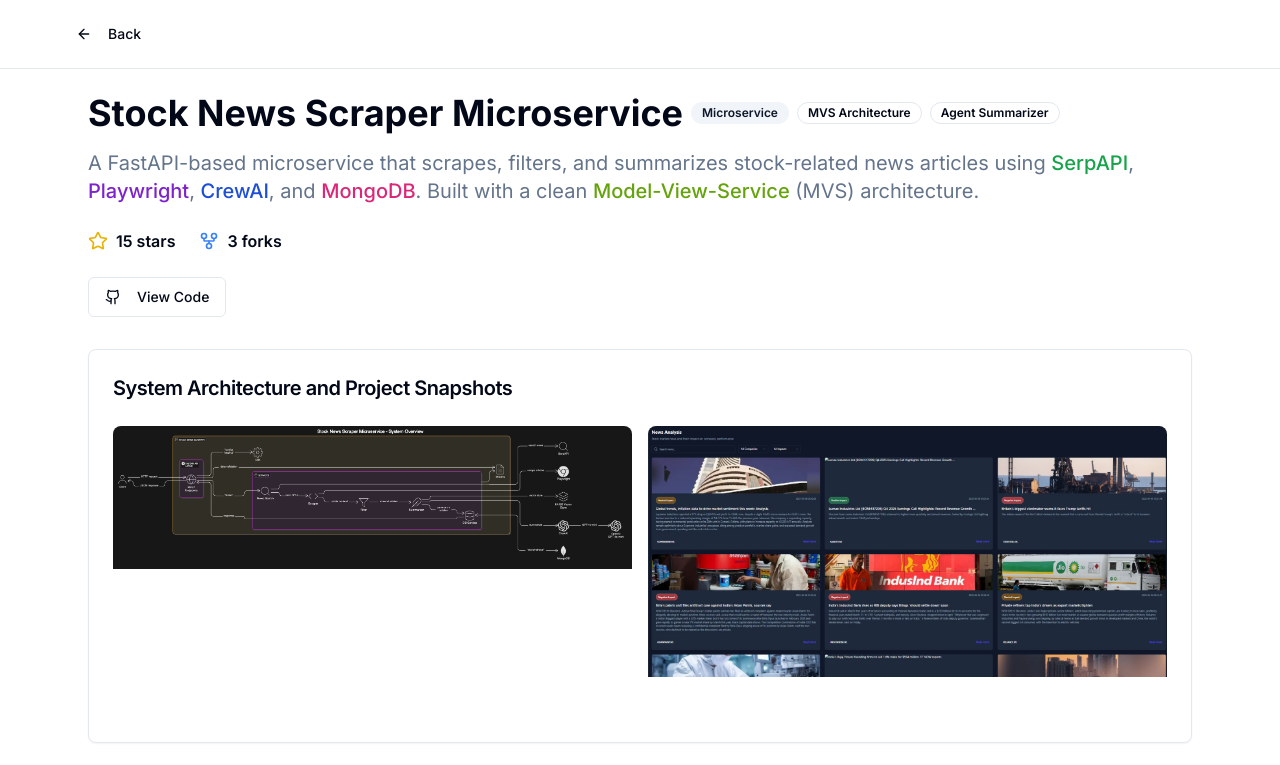
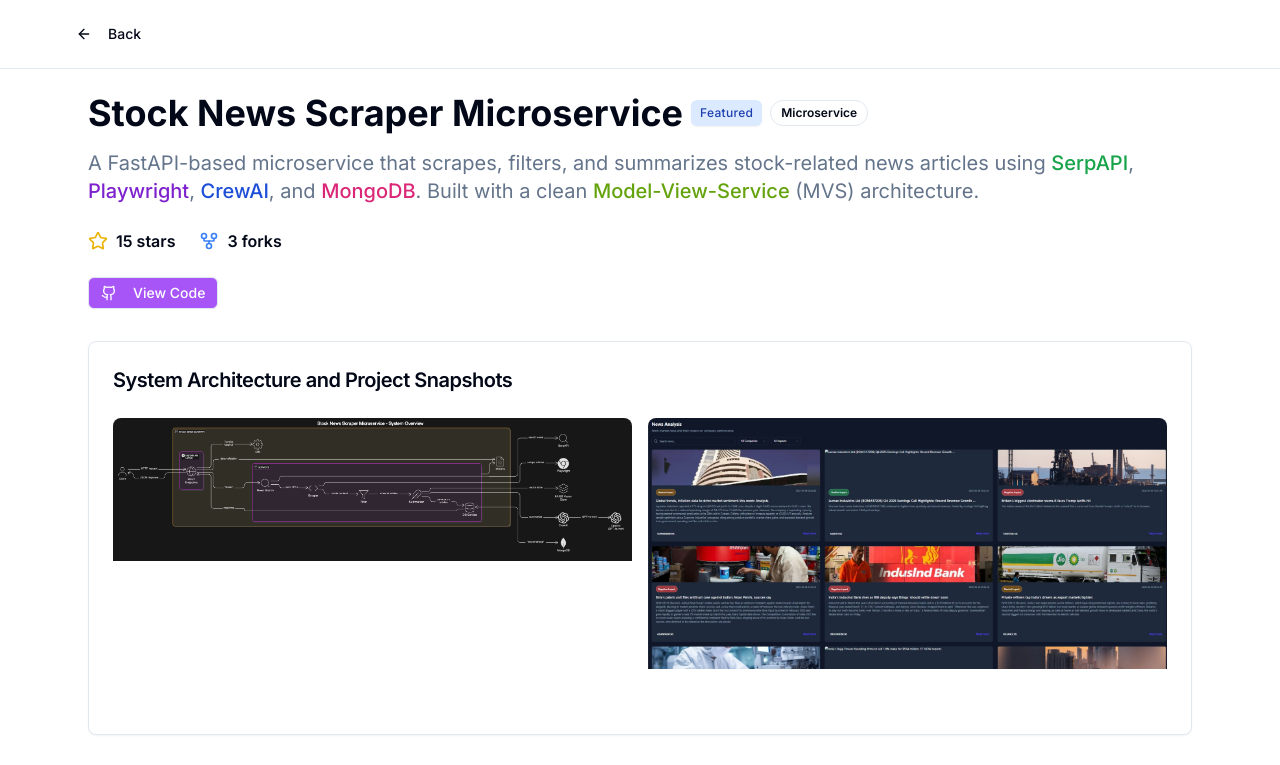
Before and after one commit to riyal-rj/myPortfolio, a React (Vite) app: page /projects/news-scrapper in a window 1280 px wide. Shown: the top 765 px of the page. Built offline with nearby package versions, Linux system fonts and the light colour scheme.

Commit message:
updatd buttons

```diff
--- a/src/pages/projects/AdvAuthPage.tsx
+++ b/src/pages/projects/AdvAuthPage.tsx
@@ -67,8 +67,13 @@ const AdvAuthPage = () => {
                         <div className="flex flex-col sm:flex-row sm:items-center gap-2">
                             <h1 className="text-2xl sm:text-4xl font-bold">Advanced Authentication System</h1>
                             <div className="flex gap-2">
-                                <Badge variant="secondary">Backend Service</Badge>
-                                <Badge variant="outline">Modular Auth</Badge>
+                                <Badge
+                              variant="secondary"
+                              className="hidden sm:inline-block text-xs bg-blue-100 text-blue-800 px-2 py-1 rounded-md font-medium tracking-wide shadow-sm transition-shadow duration-300"
+                            >
+                              Featured
+                            </Badge>
+                                <Badge variant="secondary">Backend Auth Service</Badge>
                             </div>
                         </div>
                         <p className="text-lg sm:text-xl text-muted-foreground leading-relaxed">
@@ -88,13 +93,7 @@ const AdvAuthPage = () => {
                     </div>
 
                     <div className="flex flex-col sm:flex-row gap-3 sm:gap-4">
-                        <Button asChild className="w-full sm:w-auto">
-                            <a href="https://auth-system-demo.vercel.app/" target="_blank" rel="noopener noreferrer">
-                                <ExternalLink className="w-4 h-4 mr-2" />
-                                Live Demo
-                            </a>
-                        </Button>
-                        <Button variant="outline" asChild className="w-full sm:w-auto">
+                        <Button size="sm" variant="outline" asChild className="h-8 px-3 bg-purple-500 text-white">
                             <a href="https://github.com/riyal-rj/advAuthSystem" target="_blank" rel="noopener noreferrer">
                                 <Github className="w-4 h-4 mr-2" />
                                 View Code
--- a/src/pages/projects/EmailAIAssistantPage.tsx
+++ b/src/pages/projects/EmailAIAssistantPage.tsx
@@ -67,7 +67,12 @@ const EmailAIAssistantPage = () => {
                         <div className="flex flex-col sm:flex-row sm:items-center gap-2">
                             <h1 className="text-2xl sm:text-4xl font-bold">Email Generator - AI Email Assistant</h1>
                             <div className="flex gap-2">
-                <Badge variant="secondary">AI Tool</Badge>
+                                <Badge
+                                    variant="secondary"
+                                    className="hidden sm:inline-block text-xs bg-blue-100 text-blue-800 px-2 py-1 rounded-md font-medium tracking-wide shadow-sm transition-shadow duration-300"
+                                >
+                                    Featured
+                                </Badge>
                                 <Badge variant="outline">Chrome Extension</Badge>
                                 <Badge variant="outline">Spring Boot</Badge>
                             </div>
@@ -89,8 +94,8 @@ const EmailAIAssistantPage = () => {
                     </div>
 
                     <div className="flex flex-col sm:flex-row gap-3 sm:gap-4">
-            <Button variant="outline" asChild className="w-full sm:w-auto">
-              <a href="https://github.com/your-username/email-generator" target="_blank" rel="noopener noreferrer">
+                        <Button size="sm" variant="outline" asChild className="h-8 px-3 bg-purple-500 text-white">
+                            <a href="https://github.com/riyal-rj/email-generator" target="_blank" rel="noopener noreferrer">
                                 <Github className="w-4 h-4 mr-2" />
                                 View Code
                             </a>
--- a/src/pages/projects/GradgyHubPage.tsx
+++ b/src/pages/projects/GradgyHubPage.tsx
@@ -66,7 +66,12 @@ const GradgyHubPage = () => {
                         <div className="flex flex-col sm:flex-row sm:items-center gap-2">
                             <h1 className="text-2xl sm:text-4xl font-bold">GradgyHub - Modern Electronics E-Commerce</h1>
                             <div className="flex gap-2">
-                <Badge variant="secondary">Full-Stack</Badge>
+                                <Badge
+                                    variant="secondary"
+                                    className="hidden sm:inline-block text-xs bg-blue-100 text-blue-800 px-2 py-1 rounded-md font-medium tracking-wide shadow-sm transition-shadow duration-300"
+                                >
+                                    Featured
+                                </Badge>
                                 <Badge variant="outline">E-Commerce</Badge>
                             </div>
                         </div>
@@ -87,7 +92,8 @@ const GradgyHubPage = () => {
                     </div>
 
                     <div className="flex flex-col sm:flex-row gap-3 sm:gap-4">
-            <Button variant="outline" asChild className="w-full sm:w-auto">
+
+                        <Button size="sm" variant="outline" asChild className="h-8 px-3 bg-purple-500 text-white">
                             <a href="https://github.com/riyal-rj/gradgyhub" target="_blank" rel="noopener noreferrer">
                                 <Github className="w-4 h-4 mr-2" />
                                 View Code
--- a/src/pages/projects/NewsScrapperPage.tsx
+++ b/src/pages/projects/NewsScrapperPage.tsx
@@ -66,9 +66,14 @@ const NewsScrapperPage = () => {
                         <div className="flex flex-col sm:flex-row sm:items-center gap-2">
                             <h1 className="text-2xl sm:text-4xl font-bold">Stock News Scraper Microservice</h1>
                             <div className="flex gap-2">
-                <Badge variant="secondary">Microservice</Badge>
-                <Badge variant="outline">MVS Architecture</Badge>
-                <Badge variant="outline">Agent Summarizer</Badge>
+                                <Badge
+                                    variant="secondary"
+                                    className="hidden sm:inline-block text-xs bg-blue-100 text-blue-800 px-2 py-1 rounded-md font-medium tracking-wide shadow-sm transition-shadow duration-300"
+                                >
+                                    Featured
+                                </Badge>
+                                <Badge variant="outline">Microservice</Badge>
+
                             </div>
                         </div>
                         <p className="text-lg sm:text-xl text-muted-foreground leading-relaxed">
@@ -88,7 +93,7 @@ const NewsScrapperPage = () => {
                     </div>
 
                     <div className="flex flex-col sm:flex-row gap-3 sm:gap-4">
-            <Button variant="outline" asChild className="w-full sm:w-auto">
+                        <Button size="sm" variant="outline" asChild className="h-8 px-3 bg-purple-500 text-white">
                             <a href="https://github.com/your-username/news-scrapper" target="_blank" rel="noopener noreferrer">
                                 <Github className="w-4 h-4 mr-2" />
                                 View Code
--- a/src/pages/projects/StokisPage.tsx
+++ b/src/pages/projects/StokisPage.tsx
@@ -71,8 +71,12 @@ const StokisPage = () => {
                             <h1 className="text-2xl sm:text-4xl font-bold">Stokis - Stock Trends Outlook using Key
                                 Indicators and Sentiment</h1>
                             <div className="flex gap-2">
-                                <Badge variant="secondary">AI-Powered</Badge>
-                                <Badge variant="outline">Full Stack</Badge>
+                                <Badge
+                                    variant="secondary"
+                                    className="hidden sm:inline-block text-xs bg-blue-100 text-blue-800 px-2 py-1 rounded-md font-medium tracking-wide shadow-sm transition-shadow duration-300"
+                                >
+                                    Featured
+                                </Badge>
                                 <Badge variant="outline">Finance </Badge>
                             </div>
                         </div>
@@ -93,19 +97,20 @@ const StokisPage = () => {
                     </div>
 
                     <div className="flex flex-col sm:flex-row gap-3 sm:gap-4">
-                        <Button asChild className="w-full sm:w-auto">
+                        <Button size="sm" asChild className="h-8 px-3 bg-green-500">
                             <a href="https://stokis-client-dashboard.vercel.app/" target="_blank" rel="noopener noreferrer">
                                 <ExternalLink className="w-4 h-4 mr-2" />
                                 Live Demo
                             </a>
                         </Button>
-                        <Button variant="outline" asChild className="w-full sm:w-auto">
-                            <a href="https://github.com/Ankit-AP-Paul/Stock-Price-Prediction-and-Forecasting" target="_blank" rel="noopener noreferrer">
+                        <Button size="sm" variant="outline" asChild className="h-8 px-3 bg-purple-500 text-white">
+                            <a href="https://github.com/riyal-rj/Stock-Price-Prediction-and-Forecasting" target="_blank" rel="noopener noreferrer">
                                 <Github className="w-4 h-4 mr-2" />
                                 View Code
                             </a>
                         </Button>
-                        <Button variant="outline" asChild className="w-full sm:w-auto">
+
+                        <Button size="sm" variant="outline" asChild className="h-8 px-3 bg-blue-600 text-white">
                             <a href="https://btech-final-year-project-2k25.vercel.app/" target="_blank" rel="noopener noreferrer">
                                 <FileText className="w-4 h-4 mr-2" />
                                 Project Report
--- a/src/pages/projects/TriNayanPage.tsx
+++ b/src/pages/projects/TriNayanPage.tsx
@@ -67,7 +67,12 @@ const TriNayanPage = () => {
                         <div className="flex flex-col sm:flex-row sm:items-center gap-2">
                             <h1 className="text-2xl sm:text-4xl font-bold">TriNayan - AI Currency Detection System</h1>
                             <div className="flex gap-2">
-                                <Badge variant="secondary">Featured</Badge>
+                                <Badge
+                                    variant="secondary"
+                                    className="hidden sm:inline-block text-xs bg-blue-100 text-blue-800 px-2 py-1 rounded-md font-medium tracking-wide shadow-sm transition-shadow duration-300"
+                                >
+                                    Featured
+                                </Badge>
                                 <Badge variant="outline">Hackathon</Badge>
                             </div>
                         </div>
@@ -88,7 +93,7 @@ const TriNayanPage = () => {
                     </div>
 
                     <div className="flex flex-col sm:flex-row gap-3 sm:gap-4">
-                        <Button variant="outline" asChild className="w-full sm:w-auto">
+                        <Button size="sm" variant="outline" asChild className="h-8 px-3 bg-purple-500 text-white">
                             <a href="https://github.com/riyal-rj/identifier" target="_blank" rel="noopener noreferrer">
                                 <Github className="w-4 h-4 mr-2" />
                                 View Code
```
Lines whose indentation alone changed are shown as unchanged.
